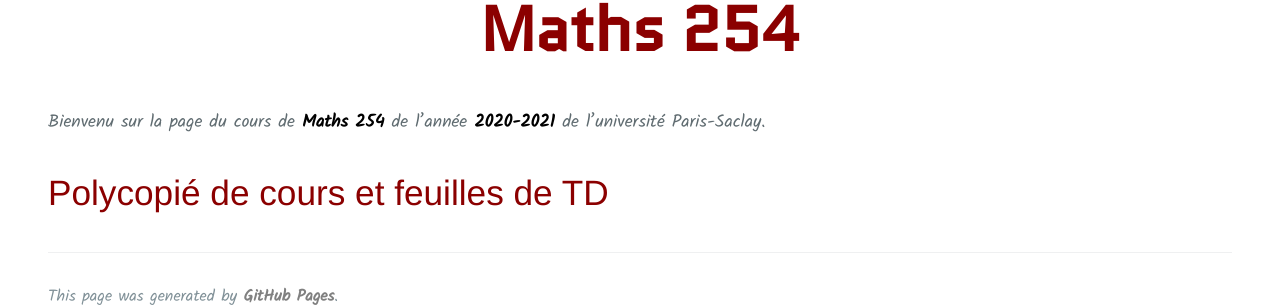
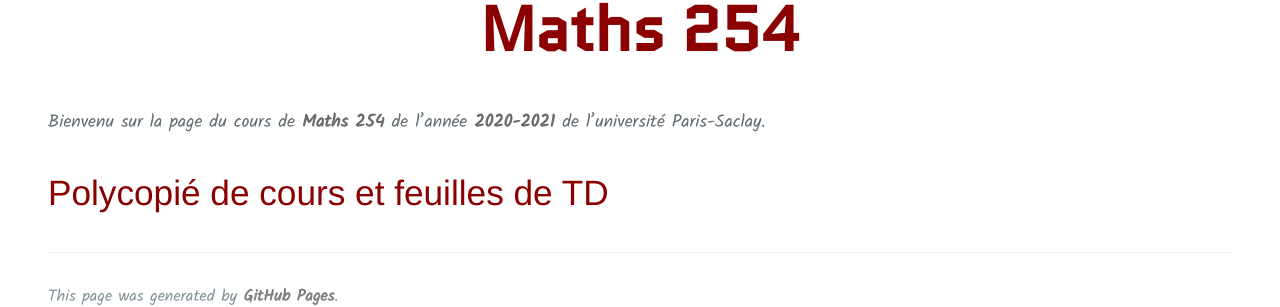
Before and after one commit to KevinDestagnol/algebre.github.io, a Jekyll site: the page built from index.md, in a window 1280 px wide. Shown: the part 309-616 px from the top of the page. Built offline with Jekyll 4.4.1, drawn with Linux system fonts in a browser that asks for light colours; some web fonts are replaced; our own code applies the rules of GitHub Pages for plain Markdown files; the repository's description, which GitHub fills in, is left out.

Commit message:
Update normalize.scss

```diff
--- a/_sass/normalize.scss
+++ b/_sass/normalize.scss
@@ -117,7 +117,7 @@ abbr[title] {
 b,
 strong {
   font-weight: bolder;
-  color : black;
+  color : #696969;
 }
 
 /**
```
